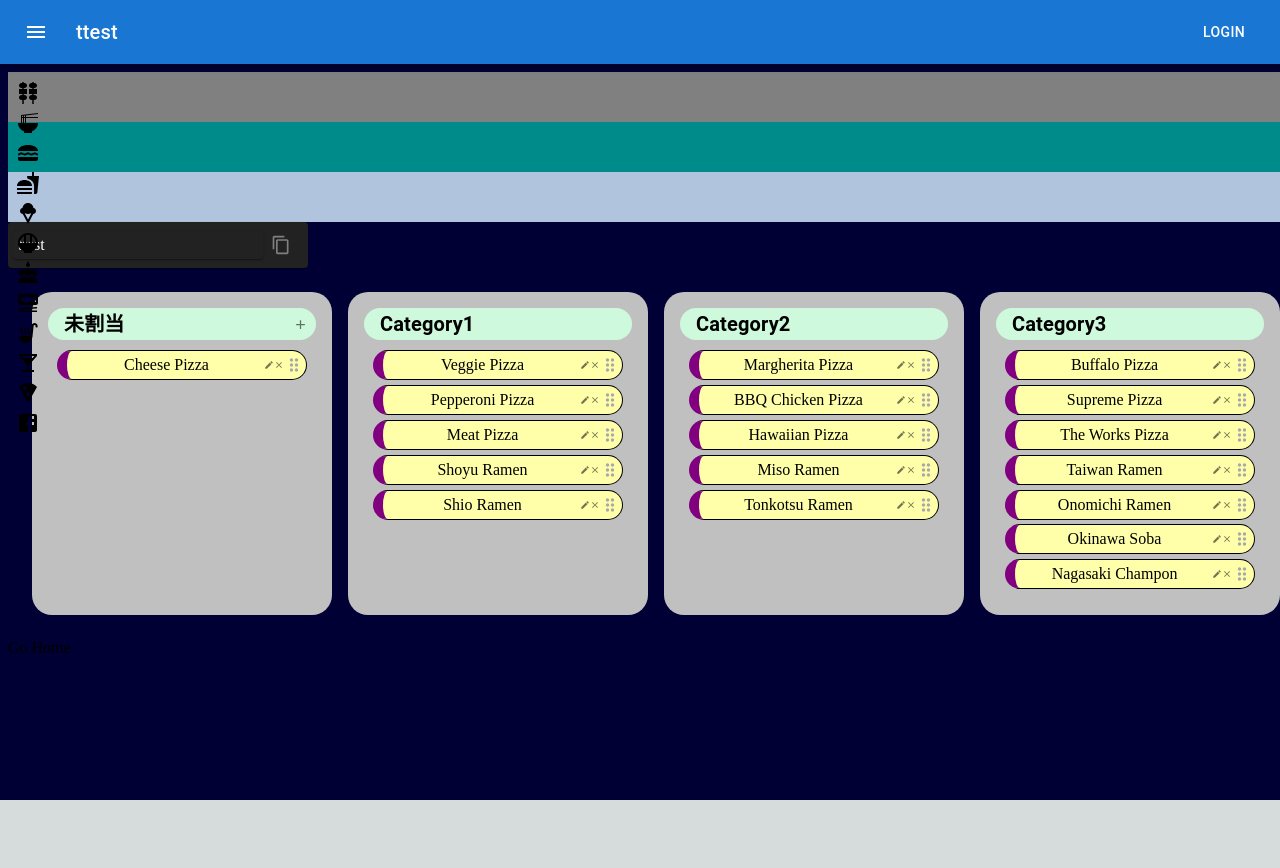
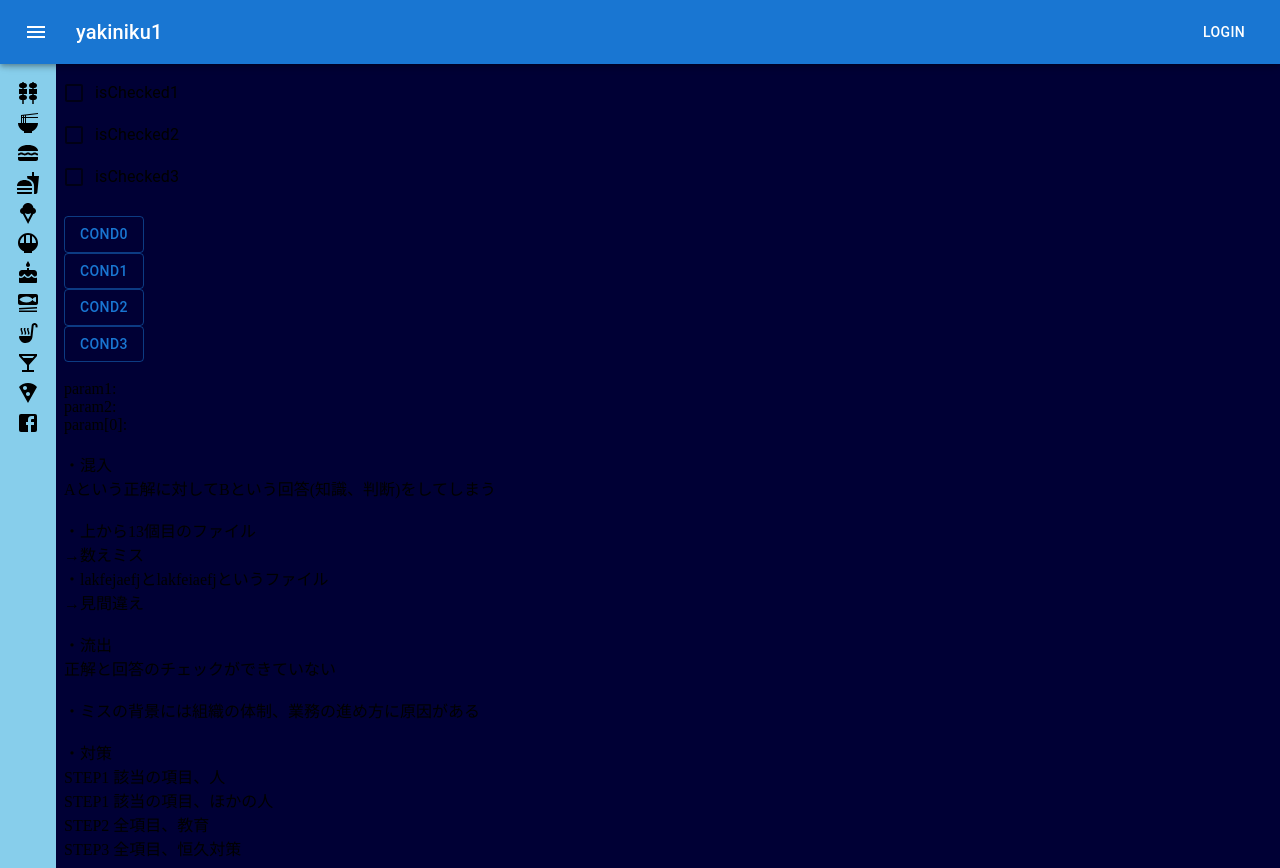
Before and after one commit to ska-cnw/ska-ssk, a Next.js app: page /ttest in a window 1280 px wide. Before the commit the page ends 800 px from the top, so only its background shows below. Built offline with nearby package versions, Linux system fonts and the light colour scheme.

Commit message:
[A] memo

```diff
--- /dev/null
+++ b/src/pages/ttest.js
@@ -0,0 +1,127 @@
+import { CopyButtonWithText, Layout } from '@/components';
+import { Button, Checkbox, FormControlLabel } from '@mui/material';
+import Head from 'next/head';
+import Link from 'next/link';
+import { parseCookies, setCookie } from 'nookies';
+import { useState } from 'react';
+
+export const getServerSideProps = async (ctx) => {
+	const cookies = parseCookies(ctx);
+
+	const settings = {
+		isChecked1: cookies.isChecked1 === 'true' ? true : false,
+		isChecked2: cookies.isChecked2 === 'true' ? true : false,
+		isChecked3: cookies.isChecked3 === 'true' ? true : false,
+	};
+
+	const query = ctx.query;
+
+	const params = {
+		param1: query.param1 !== undefined ? query.param1 : '',
+		param2: query.param2 !== undefined ? query.param2 : '',
+		param: query['param[]'] !== undefined ? query['param[]'] : '',
+	};
+
+	return {
+		props: {
+			settings: settings,
+			params: params,
+		},
+	};
+};
+
+export default function Home({ settings, params }) {
+	const [checks, setchecks] = useState({
+		isChecked1: settings.isChecked1,
+		isChecked2: settings.isChecked2,
+		isChecked3: settings.isChecked3,
+	});
+
+	const handleChange = (key) => (e) => {
+		const checked = e.target.checked;
+		setchecks({ ...checks, [key]: checked });
+		setCookie(null, key, checked);
+	};
+
+	const checkSet = [
+		{ isChecked: checks.isChecked1, label: 'isChecked1' },
+		{ isChecked: checks.isChecked2, label: 'isChecked2' },
+		{ isChecked: checks.isChecked3, label: 'isChecked3' },
+	];
+
+	const queryParams = [
+		{ label: 'cond0', query: '' },
+		{ label: 'cond1', query: 'param1=123&param2=234' },
+		{ label: 'cond2', query: 'param1=123&param2=234&param[]=1' },
+		{ label: 'cond3', query: 'param1=123&param2=234&param[]=1&param[]=2' },
+	];
+
+	const calcRandomNumber = (min, max) => {
+		if (min > max) {
+			const tmp = min;
+			min = max;
+			max = tmp;
+		}
+
+		const random = Math.random();
+		const baseRange = Math.floor(random * (max - min + 1));
+		return (baseRange + min);
+	};
+
+	return (
+		<>
+			<Head>
+				<title>Team yakiniku</title>
+				<link rel='icon' href='/favicon.ico' />
+			</Head>
+
+			<Layout title='yakiniku1'>
+				{checkSet.map((data, index) => (
+					<FormControlLabel
+						key={index}
+						control={<Checkbox checked={data.isChecked} onChange={handleChange(data.label)} />}
+						label={data.label}
+					/>
+				))}
+				<br />
+				{queryParams.map((q, i) => (
+					<Link href={{ pathname: '/', query: q.query }} key={i}>
+						<Button variant='outlined'>{q.label}</Button>
+					</Link>
+				))}
+				<br />
+				param1: {params.param1}
+				<br />
+				param2: {params.param2}
+				<br />
+				{(typeof(params.param) === 'object')
+					? params.param.map((param, index) => (
+						<div key={param}>
+							param[{index}]: {param}
+						</div>
+					))
+					: <div>param[0]: {params.param[0]}</div>
+				}
+				<br />
+				・混入<br />
+　Aという正解に対してBという回答(知識、判断)をしてしまう<br />
+<br />
+　　・上から13個目のファイル<br />
+　　　→数えミス<br />
+　　・lakfejaefjとlakfeiaefjというファイル<br />
+　　　→見間違え<br />
+<br />
+・流出<br />
+　正解と回答のチェックができていない<br />
+<br />
+・ミスの背景には組織の体制、業務の進め方に原因がある<br />
+<br />
+・対策<br />
+　STEP1 該当の項目、人<br />
+　STEP1 該当の項目、ほかの人<br />
+　STEP2 全項目、教育<br />
+　STEP3 全項目、恒久対策<br />
+			</Layout>
+		</>
+	);
+};
```
